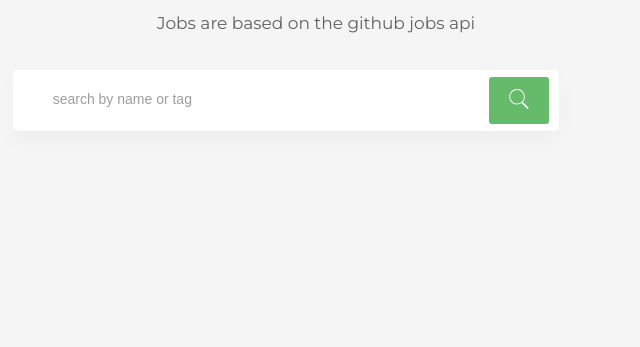
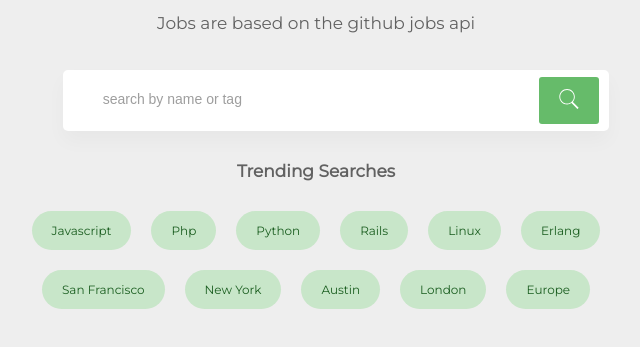
Before and after one commit to vanderkilu/job-listing, a React (Create React App) app: page / in a window 1280 px wide. Shown: the part 435-782 px from the top of the page, without its empty margins (324-964 px from the left). Built offline with nearby package versions, Linux system fonts and the light colour scheme.

Commit message:
add filters to search

```diff
--- a/src/components/Search/index.css
+++ b/src/components/Search/index.css
@@ -7,6 +7,7 @@
     display: flex;
     justify-content: center;
     align-items: center;
+    transform: translateX(5rem);
 }
 .search__input {
     padding: 2.5rem 4rem;
@@ -21,7 +22,8 @@
 }
 .search__input::placeholder {
     font-size: 1.4rem;
-    color: var(--color-text-tertiary)
+    color: var(--color-text-tertiary);
+    font-family: inherit;
 }
 .btn {
     transform: translateX(-7rem);
@@ -35,3 +37,29 @@
     width: 2rem;
     height: 2rem;
 }
+.search__filters {
+    width: 80%;
+    margin: 0 auto;
+}
+.top-search {
+    display: flex;
+    justify-content: center;
+    align-items: center;
+    margin-top: 2rem;
+    flex-wrap: wrap;
+}
+.top-search__item {
+    margin: 1rem;
+    padding: 1.2rem 2rem;
+    background-color: #c8e6c9;
+    color: #1b5e20;
+    font-size: 1.2rem;
+    border-radius: 6rem;
+    cursor: pointer;
+}
+.search__filters-text {
+    text-align: center;
+    margin-top: 3rem;
+    font-size: 1.7rem;
+    color: var(--color-text-secondary);
+}
--- a/src/components/Search/index.js
+++ b/src/components/Search/index.js
@@ -3,6 +3,15 @@ import './index.css'
 import searchIcon from './search.svg'
 
 function Search() {
+    const mapSearchArrToItems = (arr) => {
+        return arr.map(lang => {
+            return <span className="top-search__item">{lang}</span>
+        })
+    }
+    const langSearch = ['Javascript', 'Php','Python', 'Rails', 'Linux', 'Erlang']
+    const locationSearch = ['San Francisco', 'New York', 'Austin', 'London', 'Europe']
+    const topSearchLang = mapSearchArrToItems(langSearch)
+    const topLocationSearch = mapSearchArrToItems(locationSearch)
     return (
         <div className="search">
             <form className="search__form">
@@ -11,6 +20,13 @@ function Search() {
                     <img src={searchIcon}  alt="search icon" className="search__icon"/>
                 </button>
             </form>
+            <div className="search__filters">
+                <h3 className="search__filters-text"> Trending Searches </h3>
+                <div className="top-search">
+                    {topSearchLang}
+                    {topLocationSearch}
+                </div>
+            </div>
         </div>
     )
 }
--- a/src/index.css
+++ b/src/index.css
@@ -4,7 +4,7 @@ html {
 }
 body {
     font-family: 'Montserrat', sans-serif;
-    background-color: whitesmoke;
+    background-color: #eeeeee;
 }
 
 :root {
```
